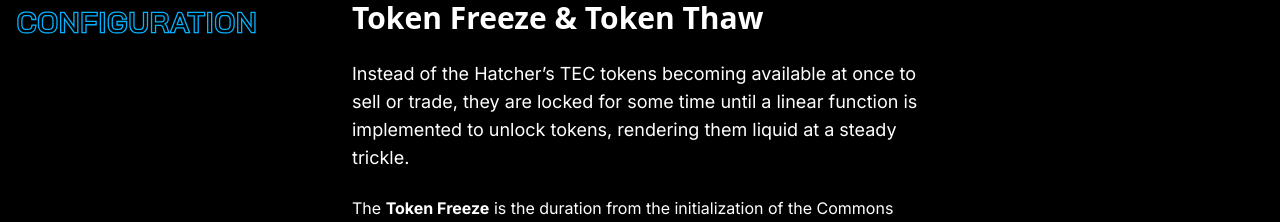
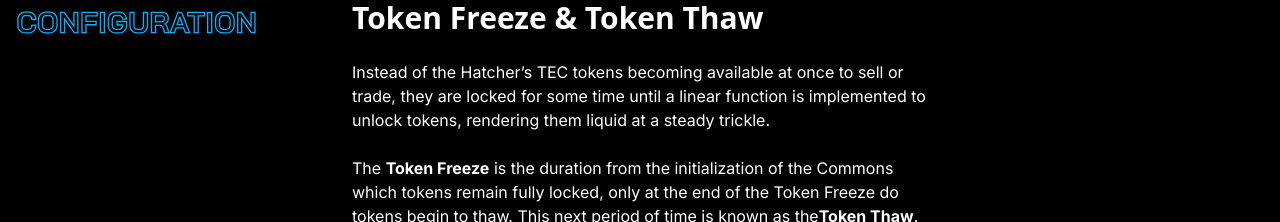
Before and after one commit to CommonsBuild/commons-config-frontend, a Next.js app: page /learn/1 in a window 1280 px wide. Shown: the part 324-546 px from the top of the page. Built offline with nearby package versions, Linux system fonts and the light colour scheme; no server answers; a web font is replaced by a local one.

Commit message:
remove class size from learn paragraphs

```diff
--- a/src/pages/learn/1.tsx
+++ b/src/pages/learn/1.tsx
@@ -7,7 +7,7 @@ function LearnOne() {
       <h3 className="text-bj font-bold text-3xl">Token Freeze & Token Thaw</h3>
       <div className="font-inter">
         <br />
-        <p className="text-lg">
+        <p>
           Instead of the Hatcher’s TEC tokens becoming available at once to sell
           or trade, they are locked for some time until a linear function is
           implemented to unlock tokens, rendering them liquid at a steady
--- a/src/pages/learn/2.tsx
+++ b/src/pages/learn/2.tsx
@@ -9,7 +9,7 @@ function LearnTwo() {
       </h3>
       <div className="font-inter">
         <br />
-        <p className="text-lg">
+        <p>
           The Augmented Bonding Curve (ABC) is the main economic engine by which
           we will provide a constant flow of funding to the Commons’
           Initiatives. In this module you’ll be tasked to design an ABC which
--- a/src/pages/learn/3.tsx
+++ b/src/pages/learn/3.tsx
@@ -7,7 +7,7 @@ function LearnThree() {
       <h3 className="text-bj font-bold text-3xl">Tao Voting</h3>
       <div className="font-inter">
         <br />
-        <p className="text-lg">
+        <p>
           As your Commons evolves so should its configuration. Parameters within
           the different Commons components will be able to be modified after
           they have been implemented. In this module you will need to define the
--- a/src/pages/learn/4.tsx
+++ b/src/pages/learn/4.tsx
@@ -7,7 +7,7 @@ function LearnFour() {
       <h3 className="text-bj font-bold text-3xl">Conviction Voting</h3>
       <div className="font-inter">
         <br />
-        <p className="text-lg">
+        <p>
           Conviction Voting is the governance system in which Commons Members
           create proposals to request funds from the Common Pool.
         </p>
```
